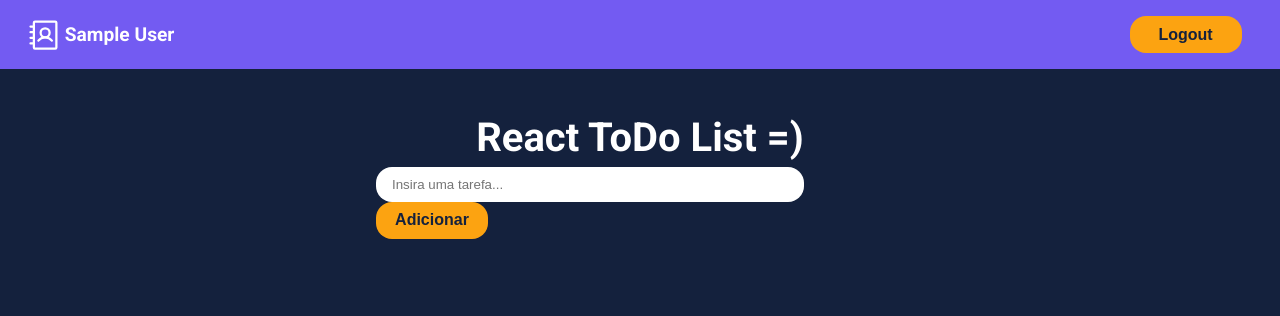
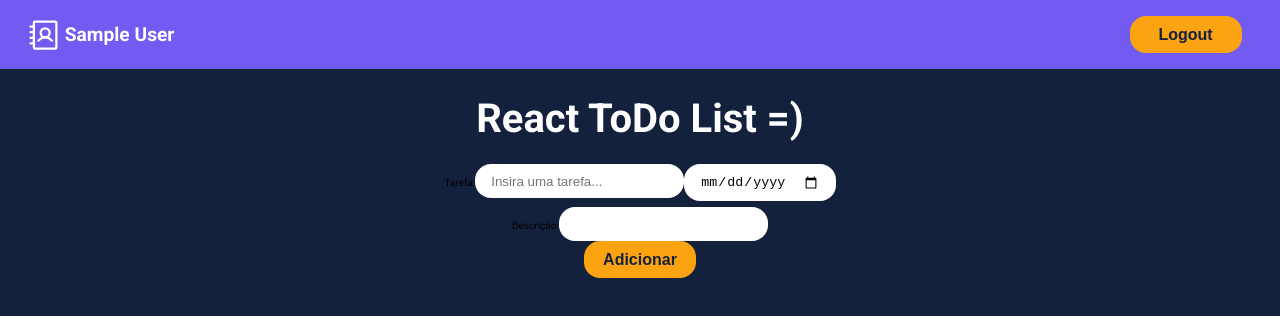
Before and after one commit to BrunoPdSilva/react_ToDoList, a React (Vite) app in the folder reactSandbox/: page / in a window 1280 px wide. Shown: the top 316 px of the page. Built offline with nearby package versions, Linux system fonts and the light colour scheme; no server answers; the database is empty; sample sign-in values are in the browser's storage.

Commit message:
Editando estilos

```diff
--- a/reactSandbox/src/components/Card/Card.jsx
+++ b/reactSandbox/src/components/Card/Card.jsx
@@ -5,23 +5,26 @@ import { Trash } from "phosphor-react";
 import "./card.css";
 
 export function Card({ toDos }) {
-
   const handleClick = async id => {
     const docRef = doc(dataBase, "todo_list", id);
-    await deleteDoc(docRef)
-
-  }
+    await deleteDoc(docRef);
+  };
 
   return (
     <>
       {toDos &&
-        toDos.map(({ task, time, id }) => (
-          <div className="card" key={id}>
-            <p>{task}</p>
-            <small>Criado em {time}</small>
-            <button onClick={() => handleClick(id)}>
-              <Trash size={22} />
-            </button>
+        toDos.map(({ task, date, id, description }) => (
+          <div className="card-container" key={id}>
+            <header>
+              <p className="task-title">{task}</p>
+              <small>Conclusão: {date}</small>
+              <button onClick={() => handleClick(id)}>
+                <Trash size={22} />
+              </button>
+            </header>
+            <div className="description">
+              <p>{description}</p>
+            </div>
           </div>
         ))}
     </>
--- a/reactSandbox/src/components/Card/card.css
+++ b/reactSandbox/src/components/Card/card.css
@@ -1,9 +1,9 @@
-div.card {
+div.card-container {
   position: relative;
   margin: 0.7rem 1.6rem;
   padding-inline: 1rem;
-  height: 3rem;
-  width: 55%;
+  height: 17rem;
+  width: 25%;
 
   font-size: 1.2rem;
   font-weight: bold;
@@ -13,12 +13,28 @@ div.card {
   background-color: #735bf2;
 
   display: flex;
+  flex-direction: column;
+}
+
+div.card-container header {
+  padding-block: 0.8rem;
+
+  display: flex;
   justify-content: space-between;
   align-items: center;
+
+  border-bottom: 2px solid #5643b7;
 }
 
-div.card button {
-  padding-top: 0.2rem;
+div.card-container .task-title  {
+  max-width: 12rem;
+}
+
+div.card-container small {
+  font-size: 0.8rem;
+}
+
+div.card-container button {
   border: none;
   background-color: #735bf2;
   cursor: pointer;
@@ -26,13 +42,11 @@ div.card button {
   transition: 0.3s ease-in-out
 }
 
-div.card button:hover {
+div.card-container button:hover {
   transform: scale(1.1);
   color: #fff;
 }
 
-div.card small {
-  position: absolute;
-  right: 10%;
-  font-size: 0.8rem;
+div.card-container .description {
+  margin-top: 1rem;
 }
--- a/reactSandbox/src/pages/Home/Home.jsx
+++ b/reactSandbox/src/pages/Home/Home.jsx
@@ -17,6 +17,8 @@ import "./home.css";
 export function Home() {
   const [showModal, setShowModal] = useState(false);
   const [newTodo, setNewTodo] = useState("");
+  const [date, setDate] = useState("");
+  const [description, setDescription] = useState("");
 
   const { user } = useAuthContext();
   const { documents } = useCollection("todo_list", ["userId", "==", user.uid]);
@@ -26,36 +28,63 @@ export function Home() {
 
     const toAdd = {
       task: newTodo,
-      time: new Date().toLocaleTimeString("pt-BR", {
-        hour: "2-digit",
-        minute: "2-digit",
-        second: "2-digit",
-      }),
       id: Math.random(),
       userId: user.uid,
+      date,
+      description,
     };
 
     await addDoc(collection(dataBase, "todo_list"), toAdd);
 
     setNewTodo("");
+    setDate("");
+    setDescription("");
   };
-
+  console.log(date);
   const handleCloseModal = () => setShowModal(false);
   if (showModal) setTimeout(handleCloseModal, 3000);
 
   return (
-    <section>
+    <main>
       <h1>React ToDo List =&#41;</h1>
       <div className="toDos">
         <Card toDos={documents} />
+      </div>
+      <div className="form-container">
         <form className="addTodo" onSubmit={e => handleAddTodo(e)}>
+          <div>
+            <label>
+              <span>Tarefa:</span>
               <input
+                className="task-input"
                 type="text"
                 onChange={e => setNewTodo(e.target.value)}
                 value={newTodo}
                 autoComplete="off"
                 placeholder="Insira uma tarefa..."
               />
+            </label>
+            <label>
+              <input
+                className="date-input"
+                type="date"
+                onChange={e => setDate(e.target.value)}
+                value={date}
+                required
+              />
+            </label>
+          </div>
+          <div>
+            <label>
+              <span>Descrição:</span>
+              <input
+                className="description-input"
+                type="text"
+                onChange={e => setDescription(e.target.value)}
+                value={description}
+              />
+            </label>
+          </div>
           <button type="submit">Adicionar</button>
         </form>
       </div>
@@ -65,6 +94,6 @@ export function Home() {
           <h2>Sua tarefa deve conter pelo menos 3 letras =&#41;</h2>
         </Modal>
       )}
-    </section>
+    </main>
   );
 }
--- a/reactSandbox/src/pages/Home/home.css
+++ b/reactSandbox/src/pages/Home/home.css
@@ -1,49 +1,51 @@
-section {
-  margin: 2.8rem 0;
+main {
+  margin: 1.6rem 2.8rem;
 }
 
-section h1 {
+main h1 {
+  margin-bottom: 1rem;
   text-align: center;
   font-size: 2.5rem;
   color: #ffffff;
 }
 
-section h2 {
+main h2 {
   margin-bottom: 2.8rem;
 
   font-size: 1.5rem;
   color: #e5e5e5;
 }
 
-section .showButtons {
-  margin-bottom: 2.8rem;
-  padding: 0.6rem 1rem;
-  width: 7rem;
-
-  font-size: 1rem;
-  font-weight: 600;
-  color: #14213d;
-
-  background-color: #fca311;
-  border: none;
-  border-radius: 1rem;
-
-  transition: filter 0.2s ease-in-out;
+div.toDos {
+  display: flex;
+  justify-content: center;
+  flex-wrap: wrap;
 }
 
-section .showButtons:hover {
-  cursor: pointer;
-  filter: brightness(0.9);
+form.addTodo {
+  display: flex;
+  justify-content: center;
+  align-items: center;
+  flex-direction: column;
+  width: 100%;
 }
 
-div.toDos {
-  display: flex;
-  flex-direction: column;
-  align-items: center;
+form.addTodo input {
+  margin-top: 0.4rem;
+  padding: 0.6rem 1rem;
+  border-radius: 1rem;
+  border: none;
 }
 
-form.addTodo{
-  width: 55%;
+form.addTodo label {
+  width: 100%;
+}
+form.addTodo task-input {
+  width: 400px;
+}
+
+form.addTodo date-input {
+  width: 400px;
 }
 
 form.addTodo button {
@@ -65,12 +67,3 @@ form.addTodo button:hover{
   cursor: pointer;
   filter: brightness(0.9);
 }
-
-form.addTodo input {
-  width: 81%;
-  margin-top: 0.4rem;
-  margin-right: 0.5rem;
-  padding: 0.6rem 1rem;
-  border-radius: 1rem;
-  border: none;
-}
```
Lines whose indentation alone changed are shown as unchanged.
